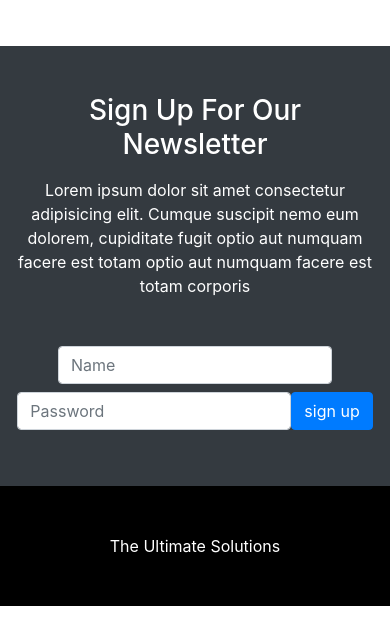
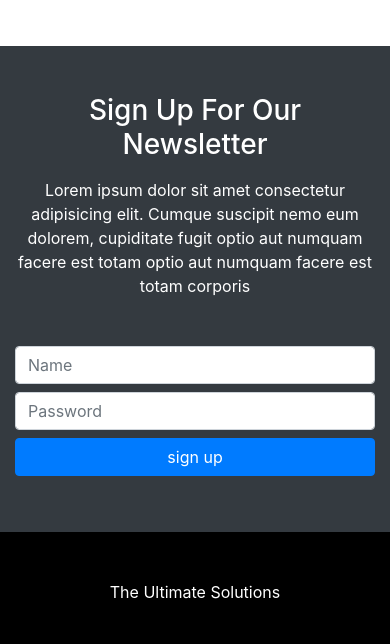
Before and after one commit to ShaikhZuber09/bootstrap-layout, a plain HTML site: page index.html in a window 390 px wide. Shown: the part 4290-4934 px from the top of the page. Before the commit the page ends 4896 px from the top, so only its background shows below. Drawn offline with nearby package versions, Linux system fonts and the light colour scheme.

Commit message:
work on input contol

```diff
--- a/assets/css/style.css
+++ b/assets/css/style.css
@@ -70,6 +70,13 @@
     .myMedia img{
         width: 80%;
     }
+    .newsLetter .form-inline .form-group{
+        flex: 0 0 100%;
+    }
+    .newsLetter button{
+        display: block;
+        width: 100%;
+    }
    }
 
   .testimonials .owl-theme .owl-nav {
```
Also changed, not shown: index.html (+1 -0 lines).
